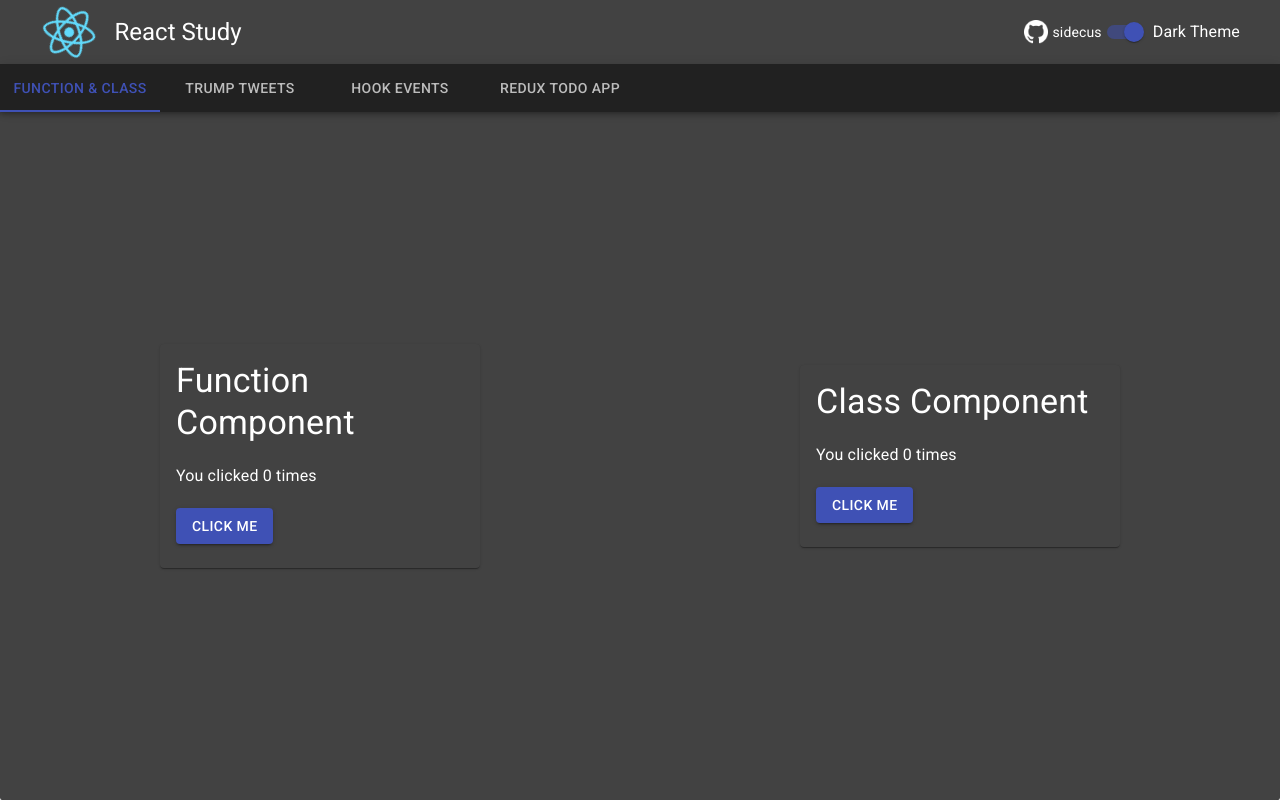
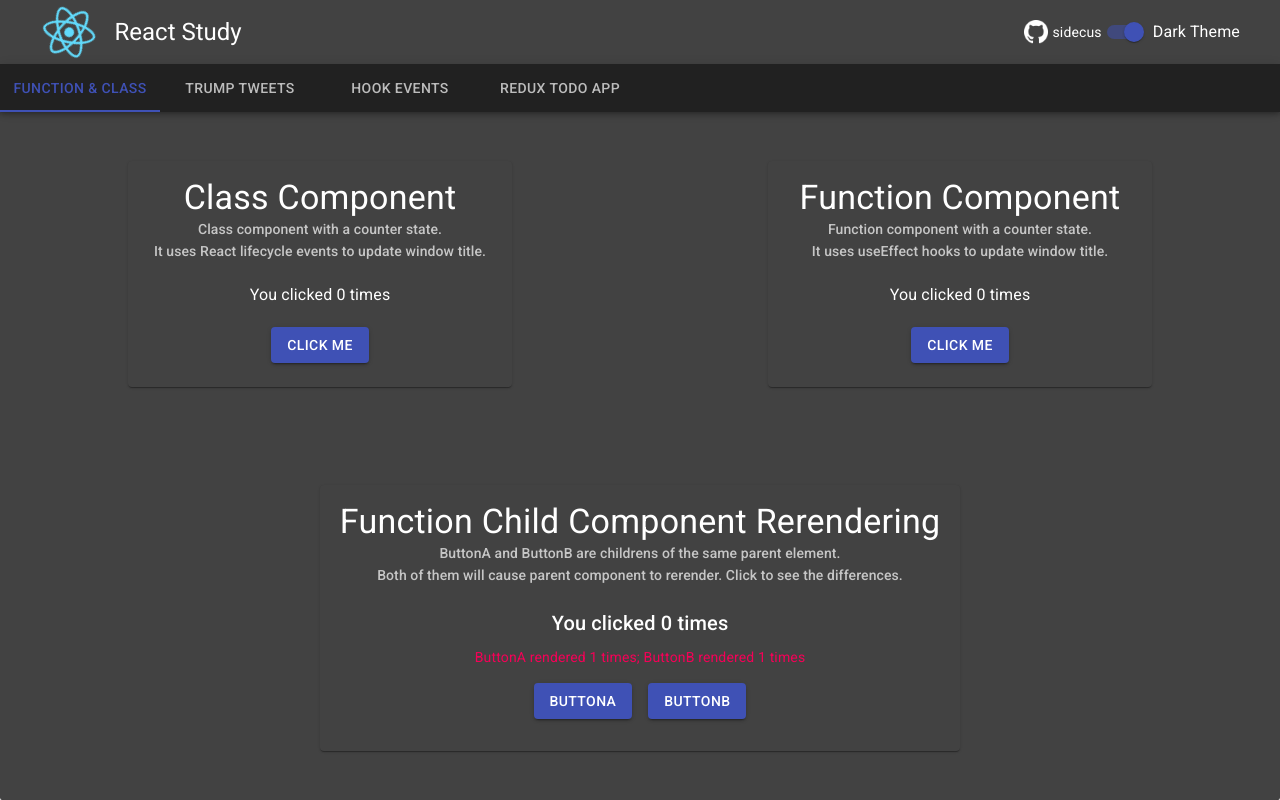
Before and after one commit to sidecus/reactstudy, a React (Create React App) app: page / in a window 1280 px wide. Built offline with nearby package versions, Linux system fonts and the light colour scheme; no server answers.

Commit message:
add sample to demo React.memo and unnecessary child rerendering

```diff
--- /dev/null
+++ b/src/FunctionVSClass/childrendering.tsx
@@ -0,0 +1,74 @@
+import * as React from 'react';
+import { useState, useRef, useEffect, useCallback, RefObject } from 'react';
+import { Typography, Button, CardContent } from '@material-ui/core';
+import { useStyles } from './styles';
+
+// React function component uses hooks providing "counter" capability.
+// This one demonstrates how to avoid child component rerendering with React.memo and useCallback.
+export const ChildRerendering = () => {
+    const classes = useStyles();
+    const [count, setCount] = useState(0);
+    const rerenderCountRefA = useRef<number>(0);
+    const rerenderCountRefB = useRef<number>(0);
+    const spanRef = useRef<HTMLSpanElement>(null);
+
+    // Assuming you want to do some manipulation before you do set the state upon button click.
+    // You wrap that into a function as below. This can cause unexpected unnecessary rerendering since we have a new instance of this function in each render.
+    const embededFunctionClickCallback = () => setCount(count => count + 1);
+
+    // For the same purpose as above, we use useCallback instead. This won't cause unexpected rerender.
+    const memoizedClickCallback = useCallback(() => setCount(count => count + 1), [setCount]);
+
+    useEffect(() => {
+        spanRef.current!.textContent = `ButtonA rendered ${rerenderCountRefA.current} times; ButtonB rendered ${rerenderCountRefB.current} times`;
+    });
+
+    return (
+        <CardContent className={classes.cardcontent}>
+            <Typography variant='h4'>Function Child Component Rerendering</Typography>
+            <Typography variant='subtitle2' color='textSecondary' component='span'>
+                ButtonA and ButtonB are childrens of the same parent element.
+            </Typography>
+            <Typography variant='subtitle2' color='textSecondary' component='span'>
+                Both of them will cause parent component to rerender. Click to see the differences.
+            </Typography>
+            <br></br>
+            <Typography variant='h6' component='p'>You clicked {count} times</Typography>
+            <div className={classes.rowdiv}>
+                <Typography variant='body2' component='span' color='secondary' className={classes.rowelement} ref={spanRef} />
+            </div>
+            <div className={classes.rowdiv}>
+                {/* this button will always rerender when UnnecessaryChildRendering state changes - props change because embededFunctionClickCallback is now a new function instance */}
+                <SetCountButton onClick={embededFunctionClickCallback} renderCountRef={rerenderCountRefA} buttonText='ButtonA' className={classes.rowelement} />
+                {/* this button will not rerenders when UnnecessaryChildRendering state changes - its props don't change */}
+                <SetCountButton onClick={memoizedClickCallback} renderCountRef={rerenderCountRefB} buttonText='ButtonB' className={classes.rowelement}/>
+            </div>
+        </CardContent>
+    );
+};
+
+interface ISetCountButtonProps {
+    buttonText: string;
+    renderCountRef: React.MutableRefObject<number>;
+    className: string;
+    onClick: () => void;
+}
+
+// Runction components are rerendered (called) whenever parent component rerenders - regardless of whether props change or not.
+// to avoid unnecessary rerendering when props are the same, we use React.memo.
+// React.memo is similar concept as PureComponent, but it's intended for function components.
+// https://headway.io/blog/react-optimize-components-memo-usememo-usecallback/
+const SetCountButtonFunctionComponent = (props: ISetCountButtonProps) => {
+    const classes = useStyles();
+
+    useEffect(() => {
+        props.renderCountRef.current = props.renderCountRef.current + 1;
+    });
+
+    return (
+        <Button variant='contained' onClick={props.onClick} color='primary' className={classes.rowelement}>{props.buttonText}</Button>
+    );
+}
+
+// This is how we wrap the function component into React.memo. React will make sure the component is not rerendered
+const SetCountButton = React.memo(SetCountButtonFunctionComponent);
--- a/src/FunctionVSClass/counterclass.tsx
+++ b/src/FunctionVSClass/counterclass.tsx
@@ -1,13 +1,20 @@
 import * as React from 'react';
-import { Button, Typography, CardContent } from '@material-ui/core';
+import { Button, Typography, CardContent, WithStyles } from '@material-ui/core';
+import { withStyles } from "@material-ui/core/styles";
+import { styles } from './styles';
 
 interface IComponentCounterState {
     count: number;
 }
 
+interface IClassCounterProps extends WithStyles<typeof styles, true> {
+}
+
 // React function component uses hooks providing "counter" capability
-export class ComponentCounter extends React.PureComponent<{}, IComponentCounterState> {
-    constructor(props: {}) {
+export class ClassCounter extends React.PureComponent<IClassCounterProps, IComponentCounterState> {
+    private readonly classes = this.props.classes;
+
+    constructor(props: IClassCounterProps) {
         super(props);
         this.state = {
             count: 0,
@@ -16,8 +23,14 @@ export class ComponentCounter extends React.PureComponent<{}, IComponentCounterS
 
     public render(): JSX.Element {
         return (
-            <CardContent>
+            <CardContent className={this.classes.cardcontent}>
                 <Typography variant='h4'>Class Component</Typography>
+                <Typography variant='subtitle2' color='textSecondary' component='span'>
+                    Class component with a counter state.
+                </Typography>
+                <Typography variant='subtitle2' color='textSecondary' component='span'>
+                    It uses React lifecycle events to update window title.
+                </Typography>
                 <br></br>
                 <Typography variant='body1' component='p'>You clicked {this.state.count} times</Typography>
                 <br></br>
@@ -48,3 +61,5 @@ export class ComponentCounter extends React.PureComponent<{}, IComponentCounterS
         }
     }
 }
+
+export const ClassCounterWithStyles = withStyles(styles, {withTheme: true})(ClassCounter);
--- a/src/FunctionVSClass/counterfunction.tsx
+++ b/src/FunctionVSClass/counterfunction.tsx
@@ -1,8 +1,10 @@
 import * as React from 'react';
 import { Typography, Button, CardContent } from '@material-ui/core';
+import { useStyles } from './styles';
 
 // React function component uses hooks providing "counter" capability
-export const Counter = () => {
+export const FunctionCounter = () => {
+    const classes = useStyles();
     const [count, setCount] = React.useState(0);
 
     React.useEffect(() => {
@@ -12,12 +14,19 @@ export const Counter = () => {
     }, [count]);
 
     return (
-        <CardContent>
+        <CardContent className={classes.cardcontent}>
             <Typography variant='h4'>Function Component</Typography>
+            <Typography variant='subtitle2' color='textSecondary' component='span'>
+                Function component with a counter state.
+            </Typography>
+            <Typography variant='subtitle2' color='textSecondary' component='span'>
+                It uses useEffect hooks to update window title.
+            </Typography>
             <br></br>
             <Typography variant='body1' component='p'>You clicked {count} times</Typography>
             <br></br>
-            <Button variant='contained' color='primary' onClick = {() => setCount(count + 1)}>Click me</Button>
+            {/* Note how we are updating the state. We use an updater function instead of using a closure. This can help avoid bugs*/}
+            <Button variant='contained' color='primary' onClick = {() => setCount(count => count + 1)}>Click me</Button>
         </CardContent>
     );
 };
--- a/src/FunctionVSClass/functionvsclass.tsx
+++ b/src/FunctionVSClass/functionvsclass.tsx
@@ -1,20 +1,30 @@
 import * as React from 'react';
 import { makeStyles, createStyles, Theme } from '@material-ui/core/styles';
-import { Card, Grid } from '@material-ui/core';
+import { Card } from '@material-ui/core';
 
-import { Counter } from './counterfunction';
-import { ComponentCounter } from './counterclass';
+import { FunctionCounter } from './counterfunction';
+import { ClassCounterWithStyles } from './counterclass';
+import { ChildRerendering } from './childrendering';
 
 const useStyles = makeStyles((theme: Theme) =>
     createStyles({
         root: {
-            height: '100%',
+            flexGrow: 1,
+            display: 'flex',
+            flexDirection: 'row',
+            justifyContent: 'space-around',
+            alignItems: 'center',
             flexWrap: 'wrap',
         },
         card: {
-            width: '25vw',
+            margin: 48,
+            width: '30vw',
             minWidth: '300',
-            Height: 400,
+        },
+        bigcard: {
+            margin: 48,
+            width: '50vw',
+            minWidth: '300',
         },
     }),
 );
@@ -23,17 +33,16 @@ export const FunctionVsClass = () => {
     const classes = useStyles();
 
     return (
-        <Grid container direction='row' justify='space-around' alignItems='center' className={classes.root}>
-            <Grid item>
-                <Card className={classes.card}>
-                    <Counter />
-                </Card>
-            </Grid>
-            <Grid item>
-                <Card className={classes.card}>
-                    <ComponentCounter />
-                </Card>
-            </Grid>
-        </Grid>
+        <div className={classes.root}>
+            <Card className={classes.card}>
+                <ClassCounterWithStyles />
+            </Card>
+            <Card className={classes.card}>
+                <FunctionCounter />
+            </Card>
+            <Card className={classes.bigcard}>
+                <ChildRerendering />
+            </Card>
+        </div>
     );
 }
--- /dev/null
+++ b/src/FunctionVSClass/styles.ts
@@ -0,0 +1,22 @@
+import { makeStyles, Theme, createStyles } from '@material-ui/core';
+
+export const styles = (theme: Theme) => createStyles({
+    cardcontent: {
+        display: 'flex',
+        flexDirection: 'column',
+        justifyContent: 'center',
+        alignItems: 'center',
+    },
+    rowdiv: {
+        width: '100%',
+        display: 'flex',
+        flexDirection: 'row',
+        justifyContent: 'center',
+        alignItems: 'center',
+    },
+    rowelement: {
+        margin: theme.spacing(1),
+    }
+});
+
+export const useStyles = makeStyles(styles);
--- a/src/HooksEvents/hooksevents.tsx
+++ b/src/HooksEvents/hooksevents.tsx
@@ -102,7 +102,7 @@ export const HooksEvents = () => {
                         <Typography variant='h4'>Hooks events</Typography>
                         <Typography variant='body2' className={classes.logarea} component='textarea' ref={textAreaRef}></Typography>
                         <br></br>
-                        <Button variant='contained' color='primary' onClick={() => setValue(value + 1)}>Rerender</Button>
+                        <Button variant='contained' color='primary' onClick={() => setValue(value => value + 1)}>Rerender</Button>
                     </CardContent>
                 </Card>
             </Grid>
```
